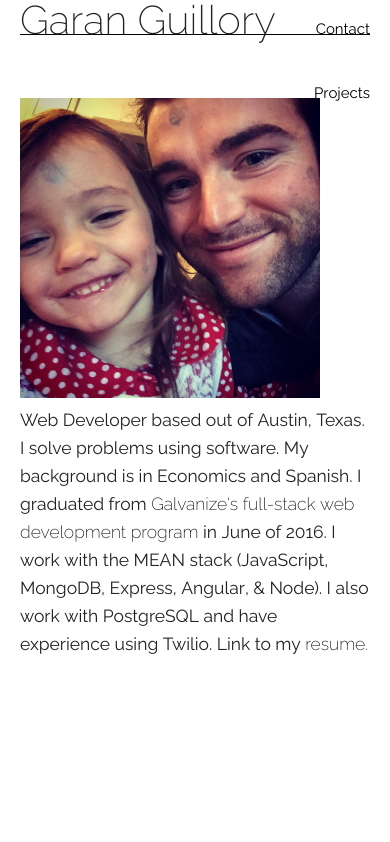
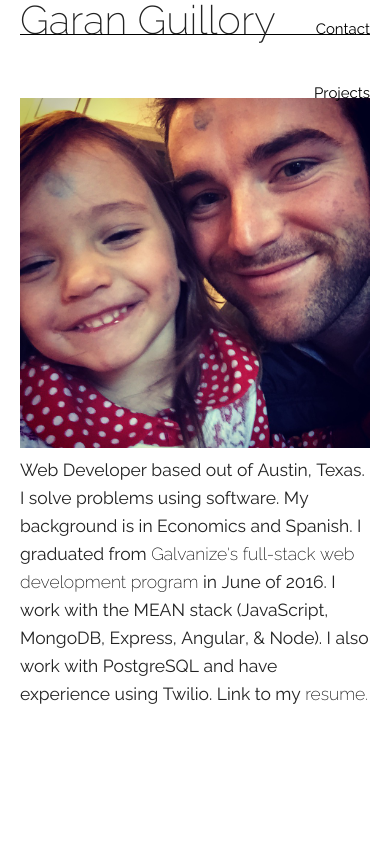
Before and after one commit to garanguillory/personal-site, a website: page index.html in a window 390 px wide. Shown: the top 842 px of the page. Drawn offline with nearby package versions, Linux system fonts and the light colour scheme.

Commit message:
Fixed image issue. Now image is responsive.

```diff
--- a/index.html
+++ b/index.html
@@ -32,7 +32,7 @@
     <div class="about-section"> <!-- need centered ??? -->
       <div class="row">
         <div class="four columns">
-          <img id="about-image" ng-src="src/assets/images/about-images/piperandgaran.JPG">
+          <img id="about-image" class="u-max-full-width" ng-src="src/assets/images/about-images/piperandgaran.JPG">
         </div>
         <div class="eight columns">
         <span id="about"></span>
--- a/src/assets/sass/main.scss
+++ b/src/assets/sass/main.scss
@@ -121,10 +121,7 @@
 		font-size: 1.75rem;
 
 		#about-image {
-			max-height: 300px;
-			min-height: 150px;
-			max-width: 300px;
-			min-width: 150px;
+
 		}
 
 		.about-description {
@@ -305,8 +302,6 @@
 		}
 	}
 
-/* ------- games -------- */
-
 
 /* Larger than mobile */
 @media (min-width: 400px) {
```
Also changed, not shown: src/assets/css/main.css.
